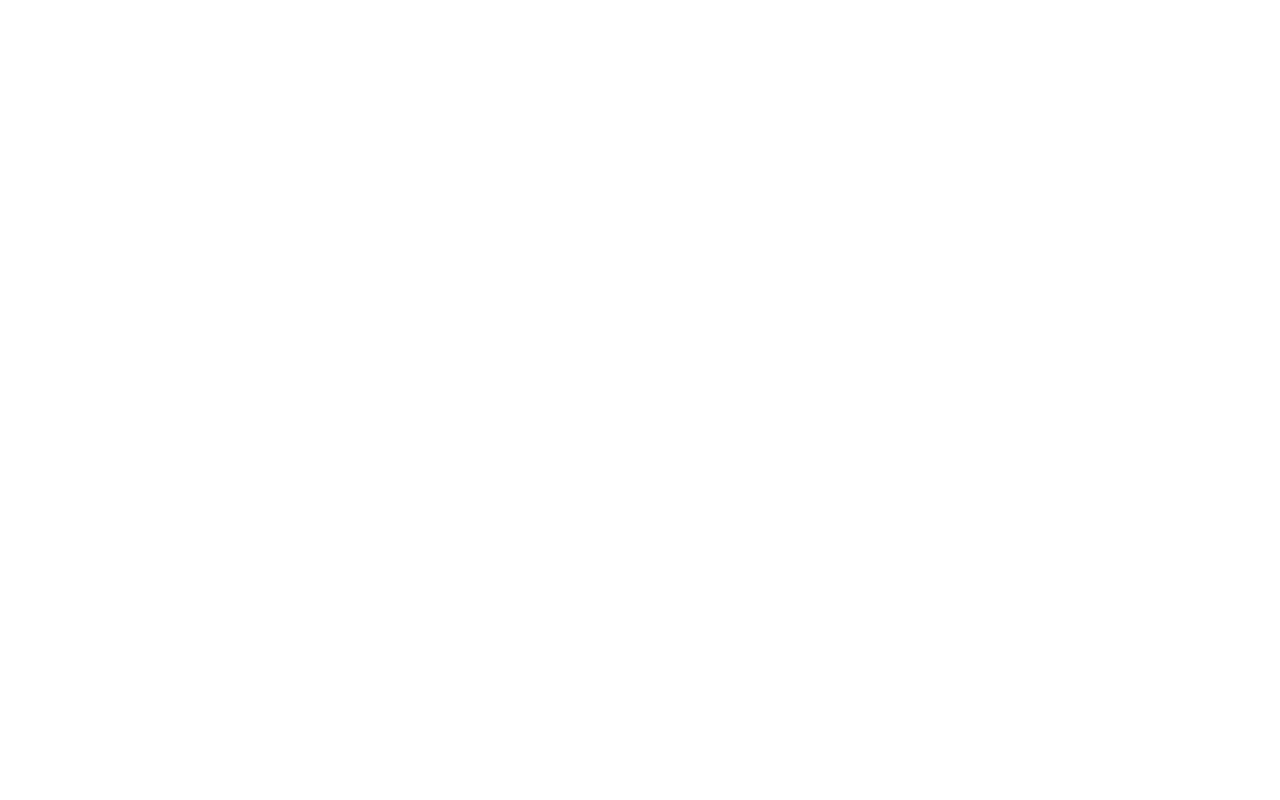
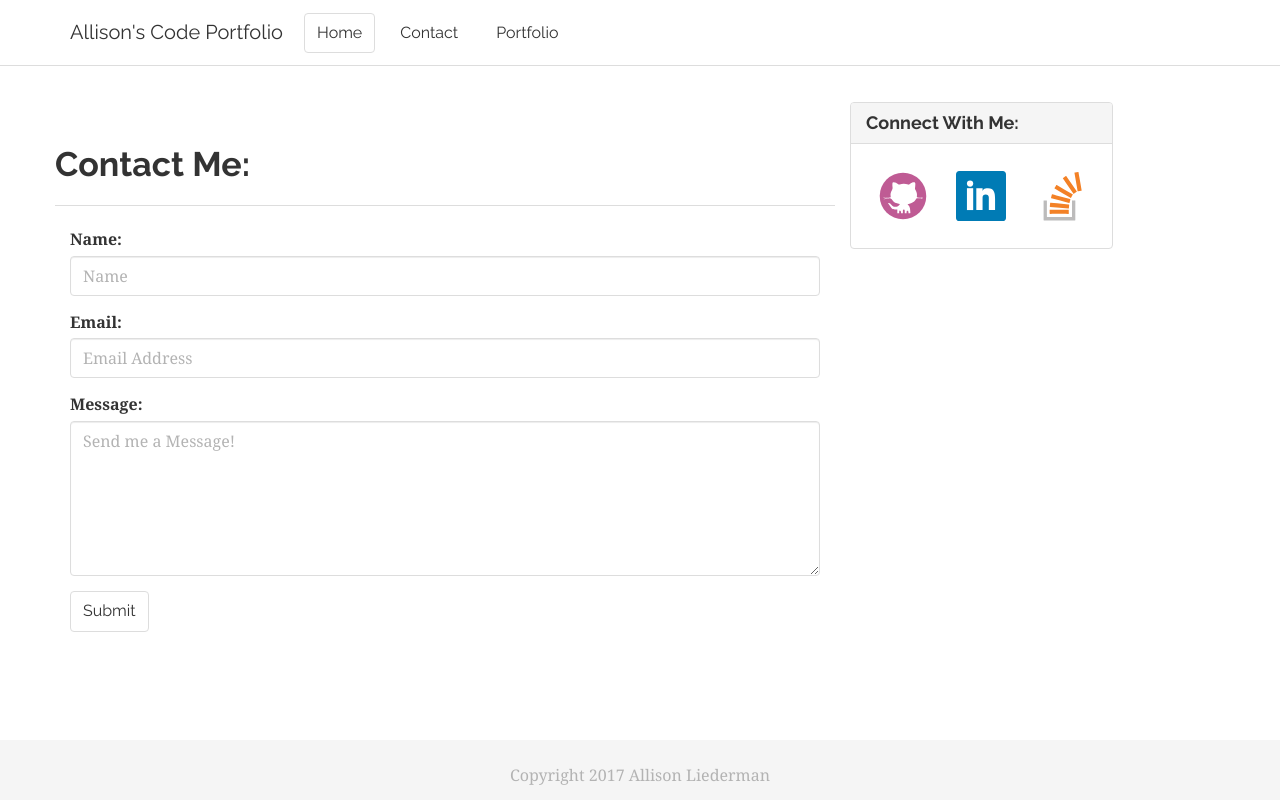
Before and after one commit to NosillaMarie/my-portfolio, a plain HTML site: page assets/views/contact.html in a window 1280 px wide. Drawn offline with nearby package versions, Linux system fonts and the light colour scheme; files that its build step writes are made by us from their sources.

Commit message:
all pages connected

```diff
--- /dev/null
+++ b/assets/css/reset.css
@@ -0,0 +1,48 @@
+/* http://meyerweb.com/eric/tools/css/reset/
+   v2.0 | 20110126
+   License: none (public domain)
+*/
+
+html, body, div, span, applet, object, iframe,
+h1, h2, h3, h4, h5, h6, p, blockquote, pre,
+a, abbr, acronym, address, big, cite, code,
+del, dfn, em, img, ins, kbd, q, s, samp,
+small, strike, strong, sub, sup, tt, var,
+b, u, i, center,
+dl, dt, dd, ol, ul, li,
+fieldset, form, label, legend,
+table, caption, tbody, tfoot, thead, tr, th, td,
+article, aside, canvas, details, embed,
+figure, figcaption, footer, header, hgroup,
+menu, nav, output, ruby, section, summary,
+time, mark, audio, video {
+	margin: 0;
+	padding: 0;
+	border: 0;
+	font-size: 100%;
+	font: inherit;
+	vertical-align: baseline;
+}
+/* HTML5 display-role reset for older browsers */
+article, aside, details, figcaption, figure,
+footer, header, hgroup, menu, nav, section {
+	display: block;
+}
+body {
+	line-height: 1;
+}
+ol, ul {
+	list-style: none;
+}
+blockquote, q {
+	quotes: none;
+}
+blockquote:before, blockquote:after,
+q:before, q:after {
+	content: '';
+	content: none;
+}
+table {
+	border-collapse: collapse;
+	border-spacing: 0;
+}
--- a/assets/css/styles.css
+++ b/assets/css/styles.css
@@ -1,10 +1,9 @@
 .container.main {
     margin-top: 8%;
-    margin-bottom:
 }
 
-.footer {
-    position: absolute;
+.navbar-fixed-bottom {
+    /*    position: absolute;*/
     bottom: 0;
     width: 100%;
     /* Set the fixed height of the footer here */
@@ -21,3 +20,31 @@
     text-align: center;
     margin-top: 1.9%;
 }
+
+#github {
+    clear: both;
+    width: 50px;
+    height: 50px;
+    margin: 12px;
+}
+
+#linkedin {
+    width: 50px;
+    height: 50px;
+    margin: 12px;
+}
+
+#stackoverflow {
+    width: 50px;
+    height: 50px;
+    margin: 12px;
+}
+
+.links {
+    min-width: 292px;
+}
+
+.second {
+    margin-top: 20px;
+    margin-bottom: 20px;
+}
--- a/assets/views/about.html
+++ b/assets/views/about.html
@@ -0,0 +1,91 @@
+<!DOCTYPE html>
+<html lang="EN-US">
+
+<head>
+    <meta charset="UTF-8">
+    <meta name="viewport" content="width=device-width, initial-scale=1.0">
+    <meta name="description" content="">
+    <meta name="author" content="">
+    <title>Nosilla Marie's Portfolio</title>
+    <!--Link to bootswatch css-->
+    <link rel="stylesheet" href="assets/css/bootswatch-readable.css">
+    <!--Link to my CSS-->
+    <link rel="stylesheet" href="assets/css/styles.css">
+</head>
+
+<body>
+    <nav class="navbar navbar-inverse navbar-fixed-top" role="navigation">
+        <div class="container">
+            <div class="navbar-header">
+                <button type="button" class="navbar-toggle" data-toggle="collapse" data-target=".navbar-collapse">
+                    <span class="sr-only">Toggle navigation</span>
+                    <span class="icon-bar"></span>
+                    <span class="icon-bar"></span>
+                    <span class="icon-bar"></span>
+                </button>
+                <a class="navbar-brand" href="#">Allison's Code Portfolio</a>
+            </div>
+
+            <div class="collapse navbar-collapse">
+                <ul class="nav navbar-nav">
+                    <li class="active"><a href="index.html">Home</a></li>
+                    <li><a href="assets/views/about.html">About</a></li>
+                    <li><a href="assets/views/contact.html">Contact</a></li>
+                    <li><a href="assets/views/portfolio.html">Portfolio</a></li>
+                </ul>
+            </div>
+            <!--.nav-collapse -->
+        </div>
+    </nav>
+
+    <div class="container main">
+        <div class="row whole">
+            <div class="col-md-8">
+                <div class="row">
+                    <div class="page-header">
+                        <h2>About Me</h2>
+                    </div>
+                </div>
+                <div class="row">
+                    <div class="col-md-3">
+                        <img src="assets/img/allison-liederman-profile-picture.jpg" class="img-responsive" alt="Responsive image">
+                    </div>
+                    <div class="col-md-9">
+                        <p>Hello, my name is Allison Liederman and I am a UCF grad that has recently enrolled in the UCF coding boot camp. I look forward to the challenges ahead and hope to gain a lot of knowledge and skills from the class.</p>
+                        <p>For the last 7 years I have been working in a retail store in Miami, FL as a website admin. During that time we have implenented a new ERP, E-Commerce, and Point of Sale System. That process was a long arduous one and my lack in knowledge of how things really work brought me to where I am today. </p>
+                        <p>In the long run I hope to be able to leave my current place of emplyment and look for my next big adventure. I want to wake up in the morning excited to do my job and I think coding is what will get me to that.</p>
+                    </div>
+                </div>
+            </div>
+            <div class="col-md-3 links">
+                <div class="panel panel-default">
+                    <div class="panel-heading">
+                        <h3 class="panel-title">Connect With Me:</h3>
+                    </div>
+                    <div class="panel-body">
+                        <a href="https://www.github.com/NosillaMarie">
+                            <img alt="Github" id="github" src="assets/img/1496293614_github.svg">
+                        </a>
+                        <a href="https://www.linkedin.com/in/allison-liederman-0b66a660/">
+                            <img id="linkedin" src="assets/img/1496293590_square-linkedin.svg" alt="Linkedin">
+                        </a>
+                        <a href="https://stackoverflow.com/users/7989129/nosilla">
+                            <img id="stackoverflow" src="assets/img/1496293664_stackoverflow.svg" alt="Stackoverflow">
+                        </a>
+                    </div>
+                </div>
+            </div>
+        </div>
+    </div>
+    <footer class="footer">
+        <div class="container">
+            <p class="text-muted">Copyright 2017 Allison Liederman</p>
+        </div>
+    </footer>
+
+
+    <script src="https://ajax.googleapis.com/ajax/libs/jquery/1.11.3/jquery.min.js"></script>
+    <script src="https://maxcdn.bootstrapcdn.com/bootstrap/3.3.7/js/bootstrap.min.js"></script>
+</body>
+
+</html>
--- a/assets/views/contact.html
+++ b/assets/views/contact.html
@@ -0,0 +1,100 @@
+<!DOCTYPE html>
+<html lang="EN-US">
+
+<head>
+    <meta charset="UTF-8">
+    <meta name="viewport" content="width=device-width, initial-scale=1.0">
+
+    <title>Nosilla Marie's Portfolio</title>
+    <!--Reset CSS-->
+    <link rel="stylesheet" href="assets/css/reset.css">
+    <!--Link to bootswatch css-->
+    <link rel="stylesheet" href="../css/bootswatch-readable.css">
+    <!--Link to my CSS-->
+    <link rel="stylesheet" href="../css/styles.css">
+</head>
+
+<body>
+    <nav class="navbar navbar-inverse navbar-fixed-top" role="navigation">
+        <div class="container">
+            <div class="navbar-header">
+                <button type="button" class="navbar-toggle" data-toggle="collapse" data-target=".navbar-collapse">
+                    <span class="sr-only">Toggle navigation</span>
+                    <span class="icon-bar"></span>
+                    <span class="icon-bar"></span>
+                    <span class="icon-bar"></span>
+                </button>
+                <a class="navbar-brand" href="/index.html">Allison's Code Portfolio</a>
+            </div>
+
+            <div class="collapse navbar-collapse">
+                <ul class="nav navbar-nav">
+                    <li class="active"><a href="/index.html">Home</a></li>
+                    <li><a href="contact.html">Contact</a></li>
+                    <li><a href="portfolio.html">Portfolio</a></li>
+                </ul>
+            </div>
+            <!--.nav-collapse -->
+        </div>
+    </nav>
+
+    <div class="container main">
+        <div class="row whole">
+            <div class="col-md-8">
+                <div class="row">
+                    <div class="page-header">
+                        <h2>Contact Me:</h2>
+                    </div>
+                </div>
+                <div class="row">
+                    <div class="col-md-12">
+                        <form>
+                            <div class="form-group">
+                                <label for="exampleInputName1">Name:</label>
+                                <input type="text" class="form-control" id="exampleInputName1" placeholder="Name">
+                            </div>
+                            <div class="form-group">
+                                <label for="exampleInputEmail1">Email:</label>
+                                <input type="text" class="form-control" id="exampleInputEmail1" placeholder="Email Address">
+                            </div>
+                            <div class="form-group">
+                                <label>Message:</label>
+                                <textarea class="form-control" rows="6" placeholder="Send me a Message!"></textarea>
+                            </div>
+                            <button type="submit" class="btn btn-default">Submit</button>
+                        </form>
+
+                    </div>
+                </div>
+            </div>
+            <div class="col-md-3 links">
+                <div class="panel panel-default">
+                    <div class="panel-heading">
+                        <h3 class="panel-title">Connect With Me:</h3>
+                    </div>
+                    <div class="panel-body">
+                        <a href="https://www.github.com/NosillaMarie">
+                            <img alt="Github" id="github" src="../img/1496293614_github.svg">
+                        </a>
+                        <a href="https://www.linkedin.com/in/allison-liederman-0b66a660/">
+                            <img id="linkedin" src="../img/1496293590_square-linkedin.svg" alt="Linkedin">
+                        </a>
+                        <a href="https://stackoverflow.com/users/7989129/nosilla">
+                            <img id="stackoverflow" src="../img/1496293664_stackoverflow.svg" alt="Stackoverflow">
+                        </a>
+                    </div>
+                </div>
+            </div>
+        </div>
+    </div>
+    <div class="navbar-default navbar-fixed-bottom">
+        <p class="text-muted">Copyright 2017 Allison Liederman</p>
+    </div>
+
+
+
+    <script src="https://ajax.googleapis.com/ajax/libs/jquery/1.11.3/jquery.min.js"></script>
+    <script src="https://maxcdn.bootstrapcdn.com/bootstrap/3.3.7/js/bootstrap.min.js"></script>
+</body>
+
+</html>
```
Also changed, not shown: assets/views/portfolio.html (+137 -0 lines), index.html (+9 -9 lines).
